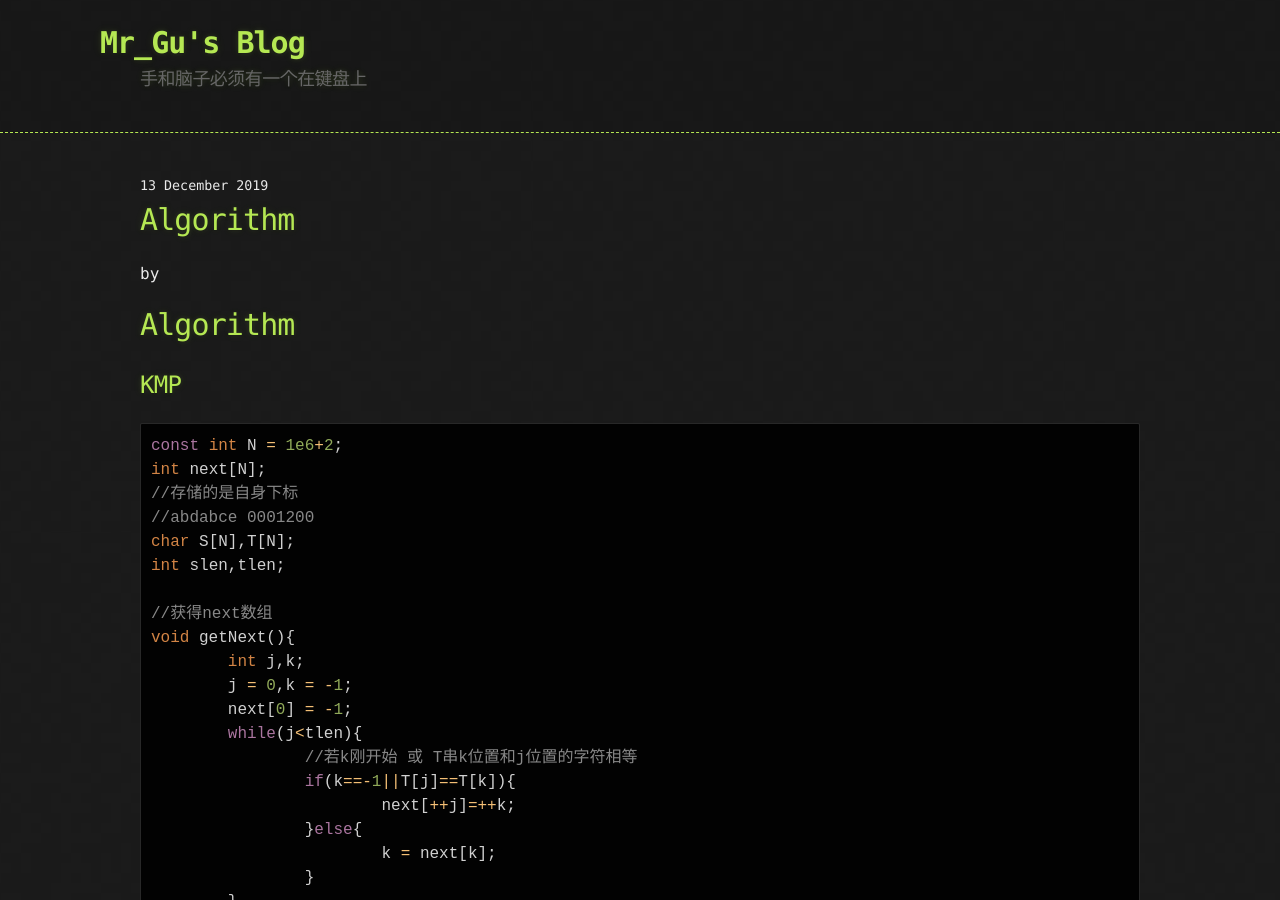
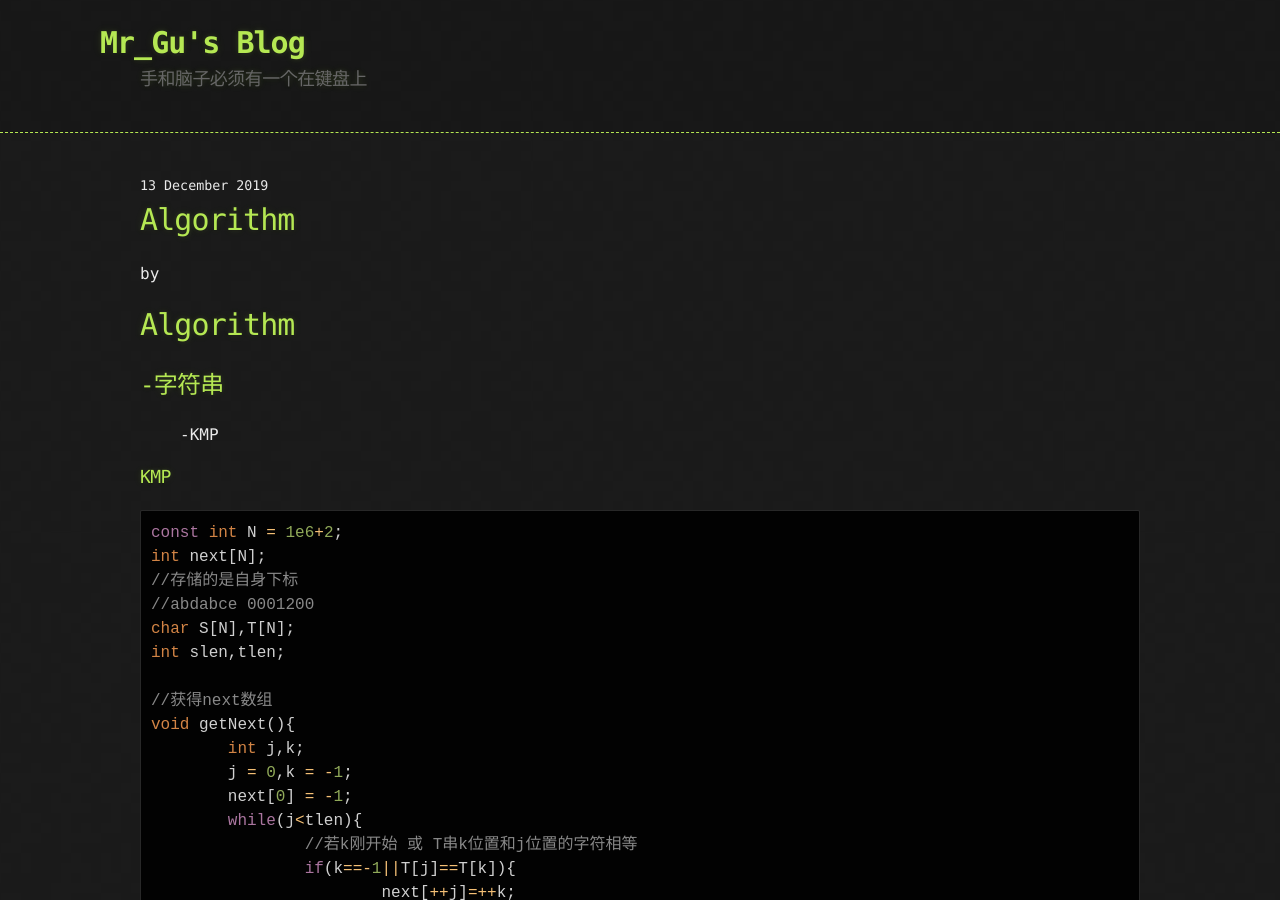
Before and after one commit to Mr-Gu666/Mr-Gu666.github.io, a Jekyll site: the page built from _posts/2019-12-13-Algorithm.md, in a window 1280 px wide and 900 px high. Built offline with Jekyll 4.4.1, drawn with Linux system fonts in a browser that asks for light colours.

Commit message:
Update 2019-12-13-Algorithm.md

````diff
--- a/_posts/2019-12-13-Algorithm.md
+++ b/_posts/2019-12-13-Algorithm.md
@@ -1,12 +1,15 @@
 ---
 layout: post
 title: "Algorithm"
-categories: [acm, algorithm, kmp]
+tags: [acm, algorithm, kmp]
 ---
 
-# Algorithm
+<h1 id="catalogue">Algorithm</h1>
 
-## KMP
+<h2>-字符串</h2>
+<ul id="#kmp">-KMP</ul>
+
+<h3 id="kmp">KMP</h3>
 
 ```c++
 const int N = 1e6+2;
@@ -75,3 +78,5 @@ int KMP_Count(){
 	return ans;
 }
 ```
+
+<p style="text-align:right" id="#catalogue"><-back</p>
````
